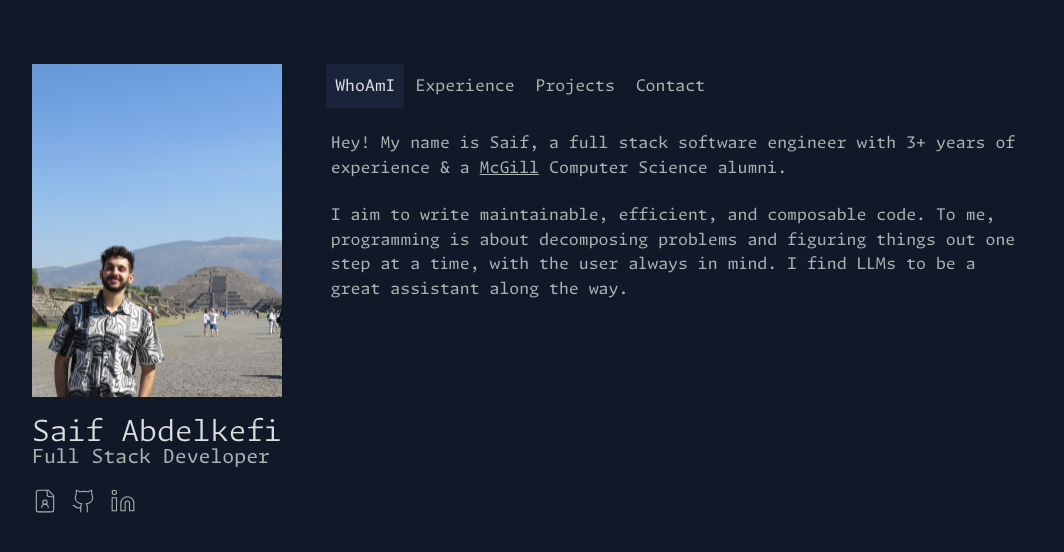
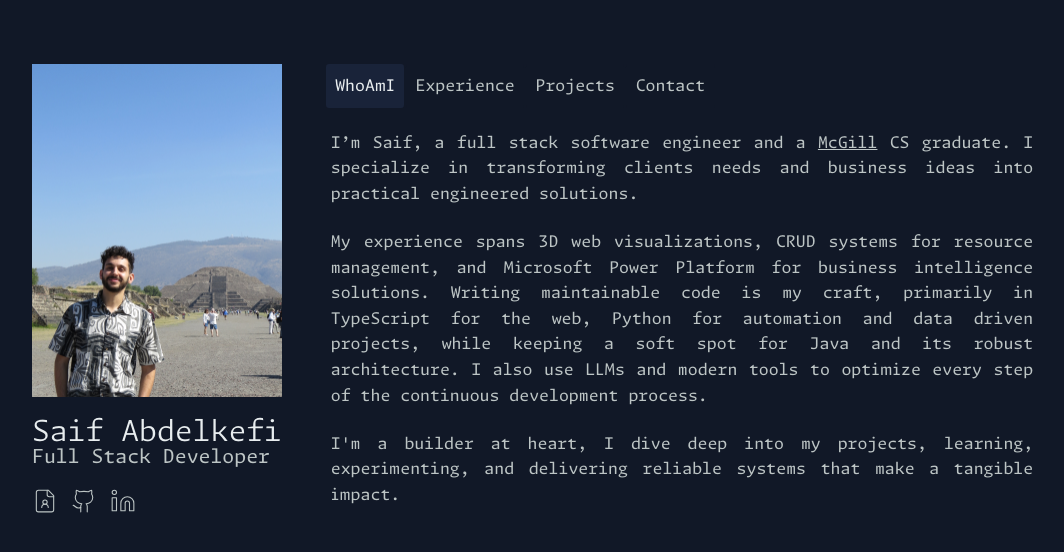
Before and after one commit to SaifAbdkf/personal-website, a React (Vite) app: page / in a window 1280 px wide. Shown: the top 552 px of the page, without its empty margins (96-1160 px from the left). Built offline with nearby package versions, Linux system fonts and the light colour scheme.

Commit message:
home intro edit + small color fixes

```diff
--- a/src/App.css
+++ b/src/App.css
@@ -13,7 +13,11 @@
     flex: 1;
   }
 }
-
+p {
+  line-height: 1.6;
+  justify-content: end;
+  text-align: justify;
+}
 @media (max-width: 768px) {
   .websiteView {
     display: block;
--- a/src/Contact.tsx
+++ b/src/Contact.tsx
@@ -4,8 +4,7 @@ export default function Contact() {
   return (
     <div className={`${styles.contactContainer} jumpAnimation`}>
       <p className={styles.contactParagraph}>
-        I am currently open to full stack AI developer roles, you can reach me
-        at{" "}
+        I am currently open to full stack developer roles, you can reach me at{" "}
         <a
           className={styles.email}
           target="_blank"
--- a/src/Experience.tsx
+++ b/src/Experience.tsx
@@ -22,11 +22,11 @@ export default function Experience() {
             </h3>
 
             <div className={"secondParagraph"}>
-              <div className="indentedParagraph">
+              <p>
                 Collaborated on early-stage technical decisions and architecture
                 planning of the MVP, working closely with the internal founder
                 team and external design partners at OpsGuru.
-              </div>
+              </p>
             </div>
           </div>
         </li>
@@ -45,22 +45,22 @@ export default function Experience() {
             </h3>
             <div>
               <div className="projectTitle">Project1 – PixMob Platform</div>
-              <div className="indentedParagraph">
+              <p>
                 An internal system designed to manage and track the state of
                 PixMob's event technology ecosystem. Shaped and worked on an OTA
                 update device feature. Developed frontend and backend CRUD
                 functionalities.
-              </div>
+              </p>
             </div>
             <div className={"secondParagraph"}>
               <div className="projectTitle">Project2 – The Visualizer</div>
-              <div className="indentedParagraph">
+              <p>
                 A Web application for 3D light shows visualization according to
                 the PixMob DMX lighting protocol. Designed, developed and tested
                 features including 3D camera transitions. Built UI/UX for
                 control panels and tools, integrating and customizing opensource
                 UI libraries.
-              </div>
+              </p>
             </div>
           </div>
         </li>
--- a/src/Header.css
+++ b/src/Header.css
@@ -38,6 +38,9 @@
     gap: 0.6em;
     i {
       color: var(--text-color);
+    }
+    .icon:hover {
+      color: white;
     }
   }
 
--- a/src/Header.tsx
+++ b/src/Header.tsx
@@ -27,7 +27,7 @@ export default function Header() {
               href="https://saifabdkf.github.io/my-resume/Saif_Abdelkefi_Resume.pdf"
               target="_blank"
             >
-              <FileUser size={26} />
+              <FileUser className="icon" size={26} />
             </a>
             <span className={"tooltipCV"}>preview resume</span>
           </div>
@@ -35,7 +35,7 @@ export default function Header() {
           <div className="githubLink">
             <a href="https://github.com/SaifAbdkf" target="_blank">
               {/* <i className="fa-brands fa-github icon"></i> */}
-              <Github size={26} />
+              <Github className="icon" size={26} />
             </a>
             <span className={"tooltipGithub"}>checkout github</span>
           </div>
@@ -45,7 +45,7 @@ export default function Header() {
               href="https://www.linkedin.com/in/saifabdelkefi/"
               target="_blank"
             >
-              <Linkedin size={26} />
+              <Linkedin className="icon" size={26} />
               {/* <i className="fa-brands fa-linkedin icon"></i> */}
             </a>
             <span className={"tooltipLinkedin"}>connect on linkedinnn</span>
--- a/src/Home.tsx
+++ b/src/Home.tsx
@@ -4,18 +4,26 @@ export default function Home() {
   return (
     <div className={"homeDescription jumpAnimation"}>
       <p>
-        Hey! My name is Saif, a full stack software engineer with 3+ years of
-        experience & a{" "}
+        I’m Saif, a full stack software engineer and a{" "}
         <a className="myLink" href="https://www.mcgill.ca/" target="_blank">
           McGill
         </a>{" "}
-        Computer Science alumni.
+        CS graduate. I specialize in transforming clients needs and business
+        ideas into practical engineered solutions.
       </p>
       <p>
-        I aim to write maintainable, efficient, and composable code. To me,
-        programming is about decomposing problems and figuring things out one
-        step at a time, with the user always in mind. I find LLMs to be a great
-        assistant along the way.
+        My experience spans 3D web visualizations, CRUD systems for resource
+        management, and Microsoft Power Platform for business intelligence
+        solutions. Writing maintainable code is my craft, primarily in
+        TypeScript for the web, Python for automation and data driven projects,
+        while keeping a soft spot for Java and its robust architecture. I also
+        use LLMs and modern tools to optimize every step of the continuous
+        development process.
+      </p>
+      <p>
+        I'm a builder at heart, I dive deep into my projects, learning,
+        experimenting, and delivering reliable systems that make a tangible
+        impact.
       </p>
     </div>
   );
--- a/src/Styles/colors.css
+++ b/src/Styles/colors.css
@@ -2,9 +2,9 @@
   --primary-color: rgb(57, 84, 91);
   --secondary-color: #00aad9;
   --third-color: #007c9e;
-  --text-color: #dadedf;
-  --text-color-2: #c7cbcd;
-  --text-color-darker: #aab1b1;
+  --text-color: #e8edef;
+  --text-color-2: #e4e9ec;
+  --text-color-darker: #bdc5c5;
   --background-color: #111827;
   --background-color-lighter: #192339;
   --background-color-darker: #080f1f;
```
